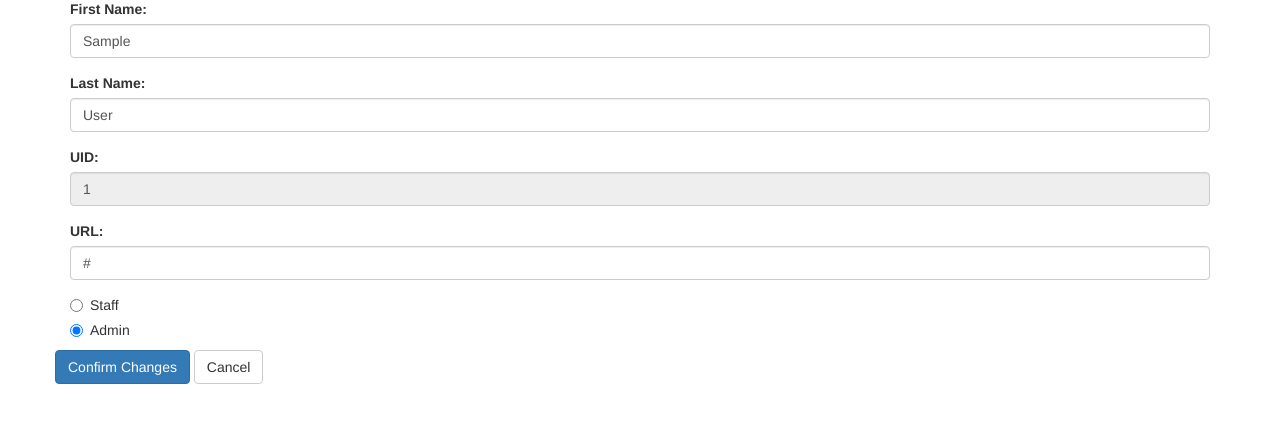
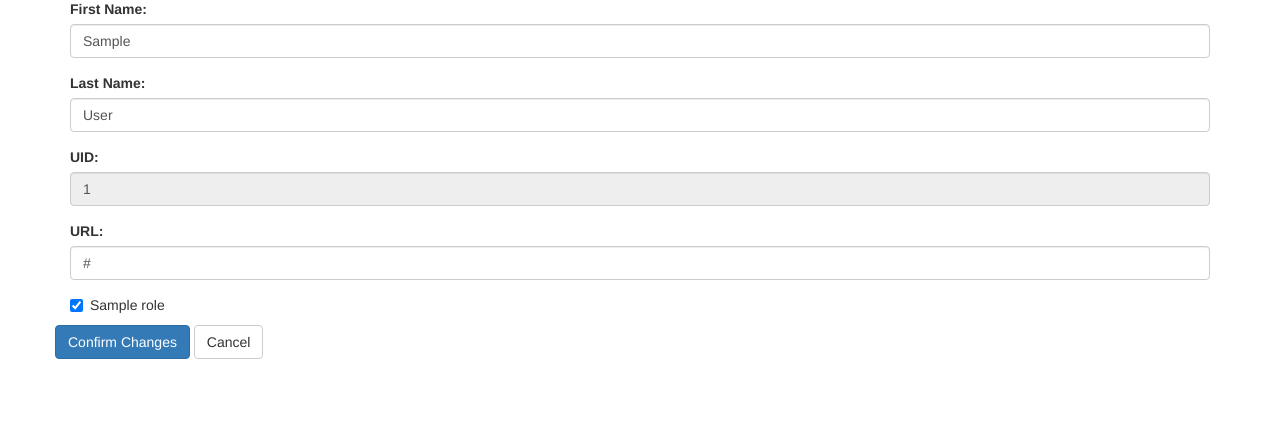
Before and after one commit to isavine/InOutBoard, a Flask app: template templates/edit_add_user.html in a window 1280 px wide. Shown: the part 71-494 px from the top of the page. Run offline with Flask 2, Linux system fonts and the light colour scheme; tables that the repository leaves empty hold one stand-in row (values such as "Sample post"); the template is opened without the code that fills it: values that come from a table or form of the project are taken from there, most other values are stand-ins (such as "Sample title", 1, 10 or a date in 2020); parts of the project's set-up code (start-up, migrations or seed data) failed here and were passed over; some libraries are stand-ins or nearby versions.

Commit message:
role checkboxes and refactor database

```diff
--- a/app.py
+++ b/app.py
@@ -1,5 +1,5 @@
 import json
-from db_config import User, Role, UserRoles, staff_role, admin_role, guest_role, dept_role, app, db
+from db_config import User, Role, UserRoles, guest_role, dept_role, app, db
 from flask import Flask, request, jsonify, session, g, redirect, url_for, abort, \
      render_template, flash, json
 from ldap import initialize, SCOPE_SUBTREE
@@ -82,7 +82,6 @@ def validate():
             session['name'] = name
             print(session['UID'])
             user = User.query.get(session['UID'])
-
             if user:
                 flash('You were logged in as %s' % name, 'success')
                 login_user(user)
@@ -90,6 +89,10 @@ def validate():
                 return redirect(url_for('who'))
     flash('You do not have permission to access this page.', 'danger')
     return redirect(url_for('logout'))
+
+
+def user_query(role):
+    return Role.query.filter_by(id=UserRoles.role_id).filter_by(name=role).all()[0].users
 
 
 @app.route('/who')
@@ -113,7 +116,7 @@ def who():
 @app.route('/board')
 @login_required
 def render_board():
-    users = db.session.query(User).order_by(User.name)
+    users = user_query("staff")
     return render_template('board.html', title=app.config['BASE_HTML_TITLE'],
         date=date.today().strftime('%a %m/%d/%Y'), users=users,
         admin = session['admin'], staff= session['staff'],
@@ -188,13 +191,11 @@ def check_change():
 @login_required
 def edit_user_page(uid):
     user = User.query.get(uid)
-    role = user.roles[0].name
-    staff = False
-    if (role == 'staff'):
-        staff = True
+    roles = user.roles
+    print(roles)
     return render_template('edit_add_user.html', title=app.config['BASE_HTML_TITLE'],
         curr_uid=session['UID'],
-        edit_mode=True, add_mode=False, user=user, staff=staff)
+        edit_mode=True, add_mode=False, user=user, user_roles = roles, roles=Role.query.all())
 
 
 @app.route('/edit_user/<uid>', methods=['POST'])
@@ -206,14 +207,16 @@ def edit_user(uid):
     user.last_name = request.form['last-name']
     user.url = request.form['url']
     user.name = user.first_name + ' ' + user.last_name
-    selected_role = request.form['selected_role']
-    if not (user.roles[0].name == selected_role):
-        if selected_role == 'staff':
-            user.roles.pop(0)
-            user.roles.append(staff_role)
+
+    for role in Role.query.all():
+        # Role is checked
+        if request.form.get(role.name):
+            if role not in user.roles:
+                user.roles.append(get_role(role.name))
+        # Role is unchecked
         else:
-            user.roles.pop(0)
-            user.roles.append(admin_role)
+            if role in user.roles:
+                user.roles.remove(role)
     db.session.commit()
     return redirect(url_for('render_board'))
 
@@ -222,7 +225,7 @@ def edit_user(uid):
 @login_required
 def add_user_page():
     return render_template('edit_add_user.html', title=app.config['BASE_HTML_TITLE'],
-        edit_mode=False, add_mode=True)
+        edit_mode=False, add_mode=True, roles=Role.query.all())
 
 
 @app.route('/add_user', methods=['POST'])
@@ -232,16 +235,20 @@ def add_user():
     ln = request.form['last-name']
     new_user = User(id=request.form['uid'],name=fn + ' ' + ln,first_name=fn,
         last_name=ln,url=request.form['url'], in_out=False)
-    if (request.form['selected_role'] == 'staff'):
-        print('added new member to staff')
-        new_user.roles.append(staff_role)
-    else:
-        print('added new member to admin')
-        new_user.roles.append(admin_role)
+
+    for role in Role.query.all():
+        if request.form.get(role.name):
+            new_user.roles.append(get_role(role.name))
+
     db.session.add(new_user)
     db.session.commit()
     return redirect(url_for('render_board'))
 
+def get_role(role_name):
+    roles = Role.query.all()
+    for role in roles:
+        if role.name == role_name:
+            return role
 
 if __name__ == '__main__':
     from werkzeug.serving import run_simple
--- a/templates/edit_add_user.html
+++ b/templates/edit_add_user.html
@@ -23,20 +23,15 @@
       <input id="url_form" class="form-control" type=url size=30 name=url required>
     </fieldset>
 
-    <div class="radio">
-        <label>
-          <input type="radio" name="selected_role" value="staff" checked>
-          Staff
-        </label>
+    <div class="checkbox">
+      {% for role in roles %}
+      <label>
+        <input type="checkbox" name="{{ role.name }}" id="{{ role.name }}"> {{role.name}}
+      </label>
+      {% endfor %}
     </div>
-      <div class="radio">
-        <label>
-           <input type="radio" name="selected_role" value="admin">
-          Admin
-        </label>
-      </div>
 
-      <button type="submit" class="btn btn-primary">Add User</button>
+    <button type="submit" class="btn btn-primary">Add User</button>
 
   </form>
 
@@ -63,7 +58,19 @@
       <input id="url_form" class="form-control" type=url size=30 name=url value="{{user.url}}" required>
     </fieldset>
 
-    {% if not curr_uid == user.id %}
+    <div class="checkbox">
+      {% for role in roles %}
+      <label>
+        {% if role in user_roles %}
+          <input type="checkbox" name="{{ role.name }}" id="{{ role.name }}" checked> {{role.name}}
+        {% else %}
+          <input type="checkbox" name="{{ role.name }}" id="{{ role.name }}" > {{role.name}}
+        {% endif %}
+      </label>
+      {% endfor %}
+    </div>
+
+    <!-- {% if not curr_uid == user.id %}
           {% if staff %}
             <div class="radio">
             <label>
@@ -104,10 +111,10 @@
             Admin
           </label>
         </div>
-      {% endif %}
+      {% endif %} -->
       <div class="row">
         <button type="submit" class="btn btn-primary">Confirm Changes</button>
-        <button type="submit" class="btn btn-default">Cancel</button>
+        <button onclick="location.href='{{ url_for('render_board') }}'" class="btn btn-default">Cancel</button>
       </div>
 </form>
 
```
